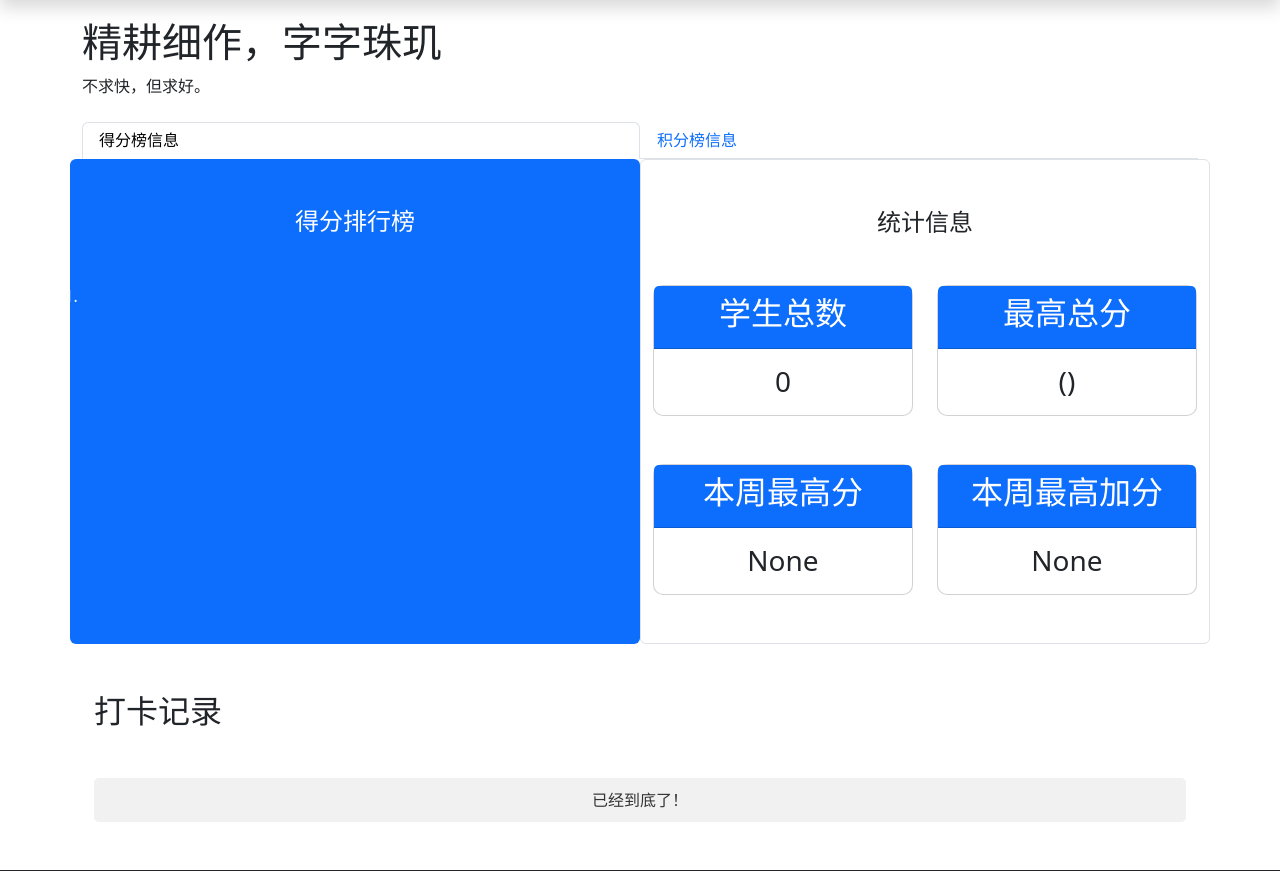
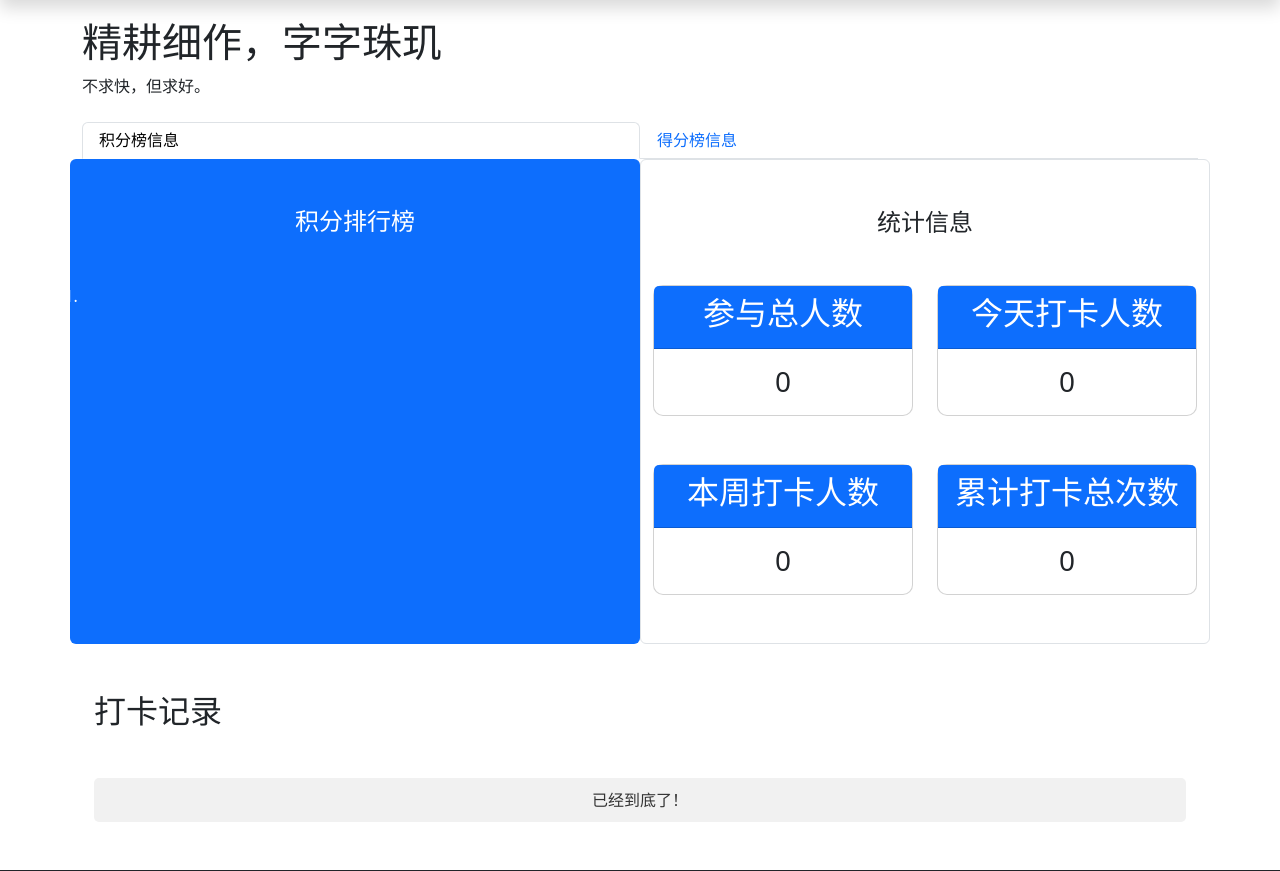
Before and after one commit to Myeeoo/Student_Calligraphy_practice, a Django app: page / in a window 1280 px wide. Shown: the part 56-927 px from the top of the page. Run offline with Django 4.2, Linux system fonts and the light colour scheme; data that the repository does not hold is empty; some libraries are stand-ins or nearby versions.

Commit message:
更新首页显示信息

```diff
--- a/myapp/templates/dashboard.html
+++ b/myapp/templates/dashboard.html
@@ -38,15 +38,15 @@
 </style>
 <ul class="nav nav-tabs">
   <li class="nav-item" style="width: 50%;">
-      <h2 class="nav-link active " data-toggle="tab" href="#score1">得分榜信息</h2>
+    <h2 class="nav-link active " data-toggle="tab" href="#score2">积分榜信息</h2>
   </li>
   <li class="nav-item" style="width: 50%;">
-    <h2 class="nav-link" data-toggle="tab" href="#score2">积分榜信息</h2>
-</li>
+      <h2 class="nav-link " data-toggle="tab" href="#score1">得分榜信息</h2>
+  </li>
 </ul>
   <!-- 创建标签页内容 -->
   <div class="tab-content">
-        <div class="tab-pane active" id="score1">
+        <div class="tab-pane" id="score1">
           <div class="row">
             <div class="col-md-6 bg-primary rounded">
               <h4 class="my-5 text-center">得分排行榜</h4>
@@ -109,7 +109,7 @@
           </div>
         </div>
 
-        <div class="tab-pane{% if forloop.first %} active{% endif %} " id="score2">
+        <div class="tab-pane active  " id="score2">
           <div class="row">
             <div class="col-md-6 bg-primary rounded">
               <h4 class="my-5 text-center">积分排行榜</h4>
@@ -130,7 +130,7 @@
                 <div class="col-md-6">
                   <div class="card mb-5 text-center" >
                     <div class="card-header bg-primary">
-                      <h2 class="card-title">学生总数</h2>
+                      <h2 class="card-title">参与总人数</h2>
                     </div>
                     <div class="card-body">
                       <h3 class="card-text">{{ num_students }}</h3>
@@ -160,7 +160,7 @@
                 <div class="col-md-6">
                   <div class="card mb-5 text-center" >
                     <div class="card-header bg-primary">
-                      <h2 class="card-title">总打卡次数</h2>
+                      <h2 class="card-title">累计打卡总次数</h2>
                     </div>
                     <div class="card-body">
                       <h3 class="card-text">{{ num_checkins_total }}</h3>
--- a/myapp/views.py
+++ b/myapp/views.py
@@ -28,9 +28,7 @@
 from .models import Checkin
 from django.core.paginator import Paginator
 from django.http import JsonResponse
-from django.views.decorators.cache import never_cache
 
-@never_cache
 def load_more_checkins(request):
     page_number = request.GET.get('page')
     per_page = 5
@@ -42,7 +40,7 @@
         end_index = per_page
 
     checkins = Checkin.objects.all().order_by('-checkin_date')[start_index:end_index]
-    print(checkins)
+
     # 将打卡记录数据转化为 JSON 格式
     checkins_data = []
     for checkin in checkins:
```
